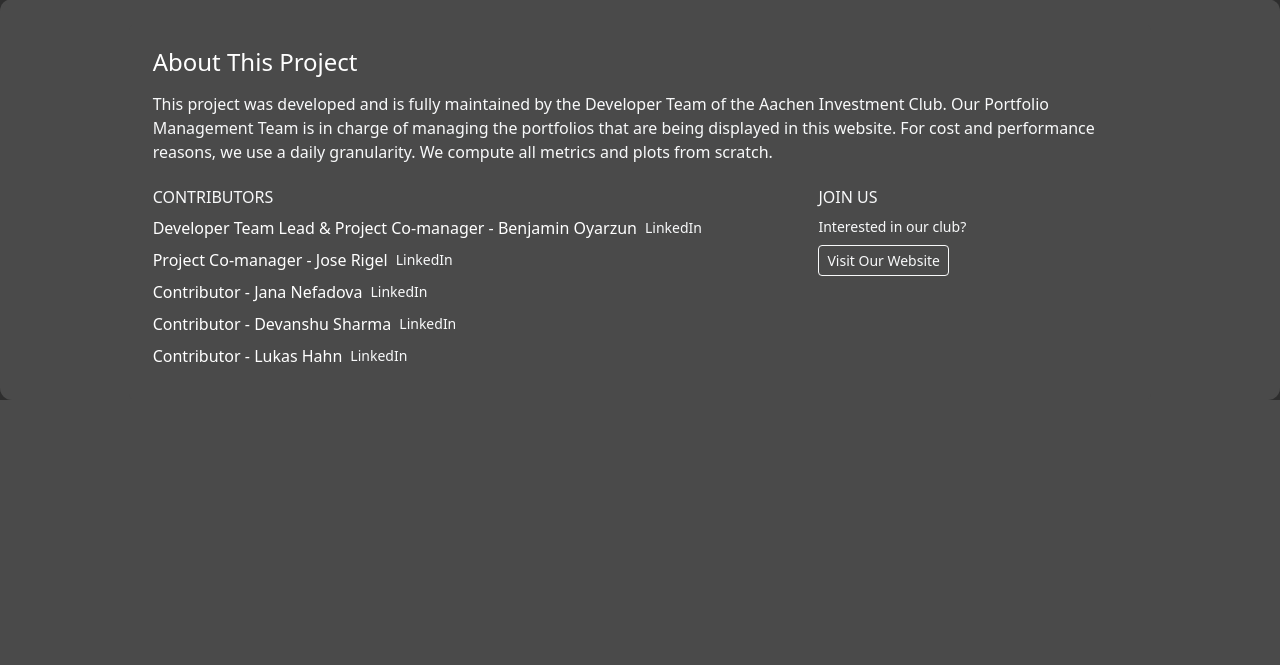
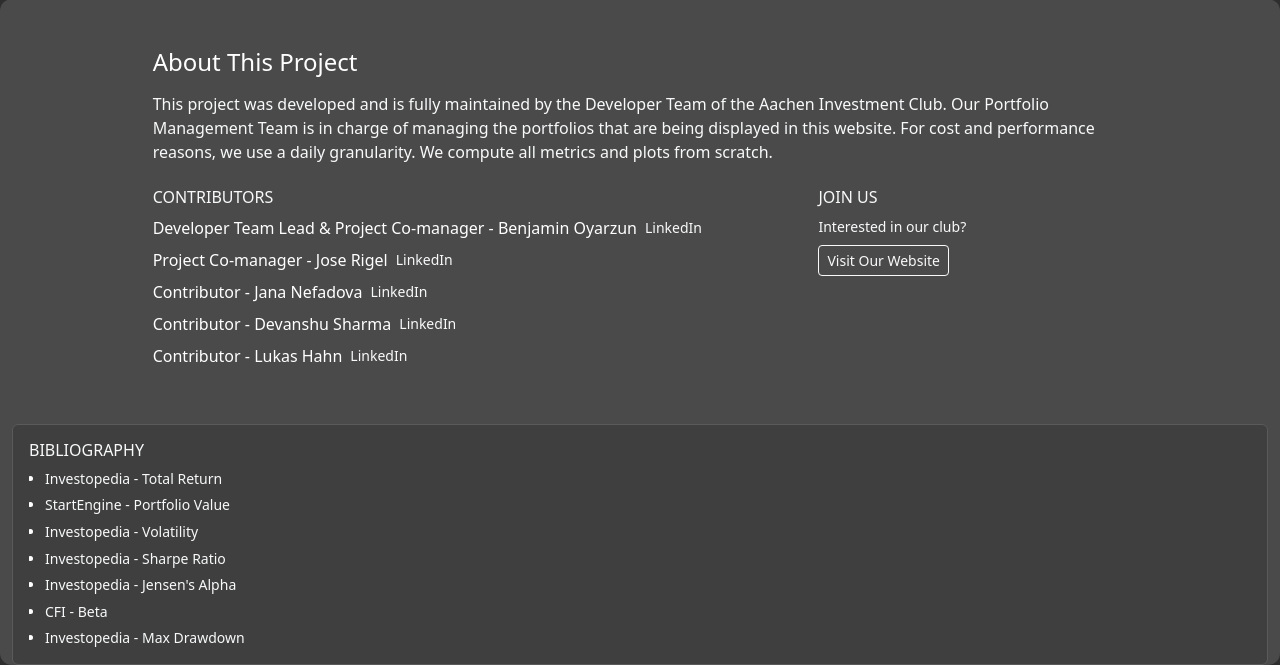
Before and after one commit to aachen-investment-club/portfolio-management, a Flask app: template portfolio/templates/index.html in a window 1280 px wide. Shown: the part 1133-1798 px from the top of the page. Before the commit the page ends 1533 px from the top, so only its background shows below. Run offline with Flask 3, Linux system fonts and the light colour scheme; the template is opened without the code that fills it, so the values that code supplies are empty; parts of the project's set-up code (start-up, migrations or seed data) failed here and were passed over; some libraries are stand-ins or nearby versions.

Commit message:
added latex formulas to metric popovers, and references/bibliography at the bottom of the page

```diff
--- a/portfolio/static/index.css
+++ b/portfolio/static/index.css
@@ -30,6 +30,25 @@ body {
     --bs-popover-max-width: 260px;
 }
 
+.metric-popover {
+--bs-popover-max-width: min(92vw, 460px);
+}
+
+.metric-popover .popover-body {
+overflow-x: auto;
+overflow-y: hidden;
+}
+
+.metric-popover mjx-container[display="true"] {
+display: block;
+max-width: 100%;
+overflow-x: auto;
+overflow-y: hidden;
+}
+
+.metric-popover mjx-container {
+font-size: 0.92rem !important;
+}
 
 @media (min-width: 1400px) {
     .metrics-row {
@@ -67,3 +86,19 @@ body {
     font-weight: 600;
     color: #f5c542;
 }
+
+
+.references-box {
+    background-color: #3f3f3f;
+    border: 1px solid #5a5a5a;
+}
+
+.references-list {
+    max-height: 180px;
+    overflow-y: auto;
+    padding-left: 1rem;
+}
+
+.references-list li {
+    margin-bottom: 0.35rem;
+}
--- a/portfolio/templates/index.html
+++ b/portfolio/templates/index.html
@@ -181,7 +181,8 @@
                         description="What is total return?<br><br>
                 Total return is the full gain or loss from an investment over a period of time. It includes both the change in price and any money the investment paid out, like dividends or interest.<br><br>
                 How is it calculated?<br><br>
-                Total Return = ((Ending Value - Starting Value + Income) / Starting Value) x 100<br><br>
+                $$\\text{Total Return} = \\left(\\frac{\\text{Ending Value} - \\text{Starting Value} + \\text{Income}}{\\text{Starting Value}}\\right) \\times 100$$<br><br>
+                EV = Ending Value, SV = Starting Value, I = Income.
                 Income means things like dividends or interest. If those payouts are reinvested, they are also part of the total return.<br><br>
                 Why is it useful?<br><br>
                 It gives a more complete picture than price change alone. A stock may not rise much in price, but it can still give a good return if it pays dividends. That is why total return is useful for comparing investments fairly. (Banton, 2025)") }}
@@ -190,7 +191,7 @@
                         description="What is total value?<br><br>
                 Total value is the total worth of everything in your portfolio right now. It adds up the current value of all your investments.<br><br>
                 How is it calculated?<br><br>
-                Portfolio Value = sum of (quantity of each asset x current market price)<br><br>
+                $$\\text{Portfolio Value} = \\sum_{i=1}^{n} q_i \\cdot p_i$$<br><br>
                 Why is it useful?<br><br>
                 It gives a quick snapshot of where your portfolio stands today. It helps you track progress, compare performance over time, and decide when you may need to rebalance. (StartEngine Team, 2026)") }}
 
@@ -211,7 +212,7 @@
                         description="What is Sharpe ratio?<br><br>
                 Sharpe ratio shows how much extra return you got for the risk you took.<br><br>
                 How is it calculated?<br><br>
-                Sharpe Ratio = (Portfolio Return - Risk-Free Rate) / Volatility<br><br>
+                $$\\text{Sharpe Ratio} = \\frac{R_p - R_f}{\\sigma_p}$$<br><br>
                 Why is it useful?<br><br>
                 It helps compare investments on a risk-adjusted basis. Higher is generally better. (Fernando, 2025)") }}
 
@@ -219,7 +220,7 @@
                         description="What is Jensen's alpha?<br><br>
                 Jensen's alpha measures how much a portfolio beat or missed its expected return after adjusting for market risk (beta).<br><br>
                 How is it calculated?<br><br>
-                Alpha = Portfolio Return - (Risk-Free Rate + Beta x (Market Return - Risk-Free Rate))<br><br>
+                $$\\alpha = R_p - \\left(R_f + \\beta\\left(R_m - R_f\\right)\\right)$$<br><br>
                 Why is it useful?<br><br>
                 It helps judge manager skill more fairly by accounting for risk.") }}
 
@@ -227,7 +228,7 @@
                         description="What is beta?<br><br>
                 Beta measures how sensitive a portfolio is to market moves.<br><br>
                 How is it calculated?<br><br>
-                Beta = Covariance(portfolio returns, market returns) / Variance(market returns)<br><br>
+                $$\\beta = \\frac{\\operatorname{Cov}(R_p, R_m)}{\\operatorname{Var}(R_m)}$$<br><br>
                 Why is it useful?<br><br>
                 It helps you understand market risk and match investments to your risk tolerance. (CFI, 2026)") }}
 
@@ -235,7 +236,7 @@
                         description="What is max drawdown?<br><br>
                 Max drawdown is the biggest drop from a past peak to a later low before a new peak is reached.<br><br>
                 How is it calculated?<br><br>
-                Max Drawdown = (Trough Value - Peak Value) / Peak Value<br><br>
+                $$\\text{Max Drawdown} = \\frac{\\text{Trough Value} - \\text{Peak Value}}{\\text{Peak Value}}$$<br><br>
                 Why is it useful?<br><br>
                 It shows worst historical downside risk and potential pain during downturns. (CFI, 2026)") }}
                 </div>
@@ -245,7 +246,7 @@
                         description="What is CAGR?<br><br>
                 CAGR is the steady yearly growth rate that would take an investment from start value to end value, assuming reinvestment.<br><br>
                 How is it calculated?<br><br>
-                CAGR = ((Ending Value / Beginning Value)^(1 / Number of Years) - 1) x 100<br><br>
+                $$\\text{CAGR} = \\left(\\left(\\frac{\\text{Ending Value}}{\\text{Beginning Value}}\\right)^{\\frac{1}{\\text{Years}}} - 1\\right) \\times 100$$<br><br>
                 Why is it useful?<br><br>
                 It makes it easy to compare long-term growth, but it does not show volatility by itself. (CFI, 2026)") }}
                 </div>
@@ -315,6 +316,7 @@
 
                             <div class="col-12 col-md-4">
                             <h6 class="text-uppercase text-light">Join Us</h6>
+
                             <p class="small text-light mb-2">
                                 Interested in our club?
                             </p>
@@ -331,7 +333,73 @@
                 </div>
             </div>
 
+                                        <div class="references-box mt-4 p-3 rounded">
+                                <h6 class="text-uppercase text-light mb-2">Bibliography</h6>
+                                <ul class="references-list small mb-0">
+                                    <li>
+                                        <a class="link-light text-decoration-none" target="_blank" rel="noopener noreferrer"
+                                        href="https://www.investopedia.com/terms/t/totalreturn.asp">
+                                        Investopedia - Total Return
+                                        </a>
+                                    </li>
+                                    <li>
+                                        <a class="link-light text-decoration-none" target="_blank" rel="noopener noreferrer"
+                                        href="https://www.startengine.com/blog/portfolio-value">
+                                        StartEngine - Portfolio Value
+                                        </a>
+                                    </li>
+                                    <li>
+                                        <a class="link-light text-decoration-none" target="_blank" rel="noopener noreferrer"
+                                        href="https://www.investopedia.com/terms/v/volatility.asp">
+                                        Investopedia - Volatility
+                                        </a>
+                                    </li>
+                                    <li>
+                                        <a class="link-light text-decoration-none" target="_blank" rel="noopener noreferrer"
+                                        href="https://www.investopedia.com/terms/s/sharperatio.asp">
+                                        Investopedia - Sharpe Ratio
+                                        </a>
+                                    </li>
+                                    <li>
+                                        <a class="link-light text-decoration-none" target="_blank" rel="noopener noreferrer"
+                                        href="https://www.investopedia.com/terms/j/jensensmeasure.asp">
+                                        Investopedia - Jensen's Alpha
+                                        </a>
+                                    </li>
+                                    <li>
+                                        <a class="link-light text-decoration-none" target="_blank" rel="noopener noreferrer"
+                                        href="https://corporatefinanceinstitute.com/resources/valuation/what-is-beta-guide/">
+                                        CFI - Beta
+                                        </a>
+                                    </li>
+                                    <li>
+                                        <a class="link-light text-decoration-none" target="_blank" rel="noopener noreferrer"
+                                        href="https://www.investopedia.com/terms/m/maximum-drawdown-mdd.asp">
+                                        Investopedia - Max Drawdown
+                                        </a>
+                                    </li>
+                                    <li>
+                                        <a class="link-light text-decoration-none" target="_blank" rel="noopener noreferrer"
+                                        href="https://www.investopedia.com/terms/c/cagr.asp">
+                                        Investopedia - CAGR
+                                        </a>
+                                    </li>
+                                </ul>
+                            </div>
+
         </footer>
+
+        <script>
+        window.MathJax = {
+            tex: {
+            inlineMath: [['$', '$'], ['\\(', '\\)']],
+            displayMath: [['$$', '$$'], ['\\[', '\\]']]
+            },
+            svg: { fontCache: 'global' }
+        };
+        </script>
+        <script id="MathJax-script" async
+        src="https://cdn.jsdelivr.net/npm/mathjax@3/es5/tex-svg.js"></script>
 
         <script src="https://cdn.plot.ly/plotly-3.2.0.min.js" charset="utf-8"></script>
         <script src="https://cdn.jsdelivr.net/npm/bootstrap@5.3.8/dist/js/bootstrap.bundle.min.js"
--- a/portfolio/templates/index.js
+++ b/portfolio/templates/index.js
@@ -241,12 +241,28 @@ function deleteCookie(name) {
 }
 
 
+function typesetMathIn(el) {
+  if (window.MathJax && window.MathJax.typesetPromise) {
+    return window.MathJax.typesetPromise([el]).catch((err) => {
+      console.error("MathJax typeset failed:", err);
+    });
+  }
+  return Promise.resolve();
+}
+
 function initializeMetricPopovers() {
   const popoverElements = document.querySelectorAll('[data-bs-toggle="popover"]');
+
   popoverElements.forEach((element) => {
     new bootstrap.Popover(element, {
       container: "body",
       html: true
+    });
+
+    element.addEventListener("shown.bs.popover", () => {
+      const popovers = document.querySelectorAll(".popover.show");
+      const tip = popovers[popovers.length - 1];
+      if (tip) typesetMathIn(tip);
     });
   });
 }
```
